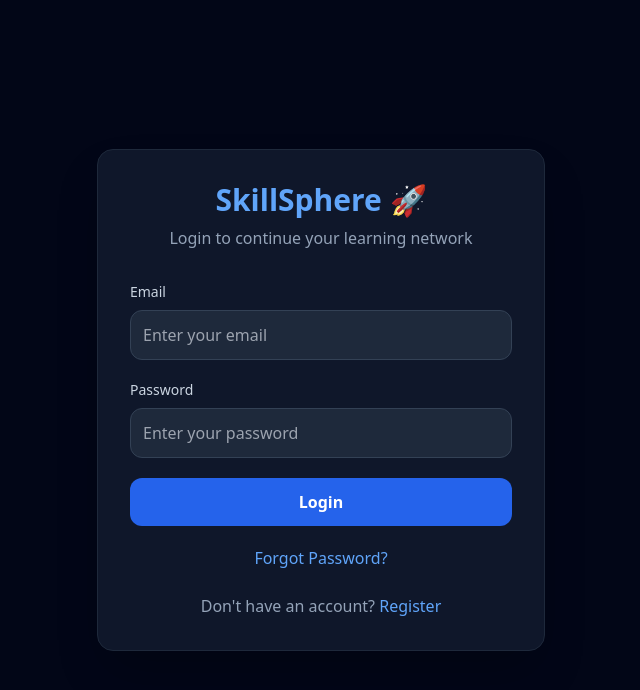
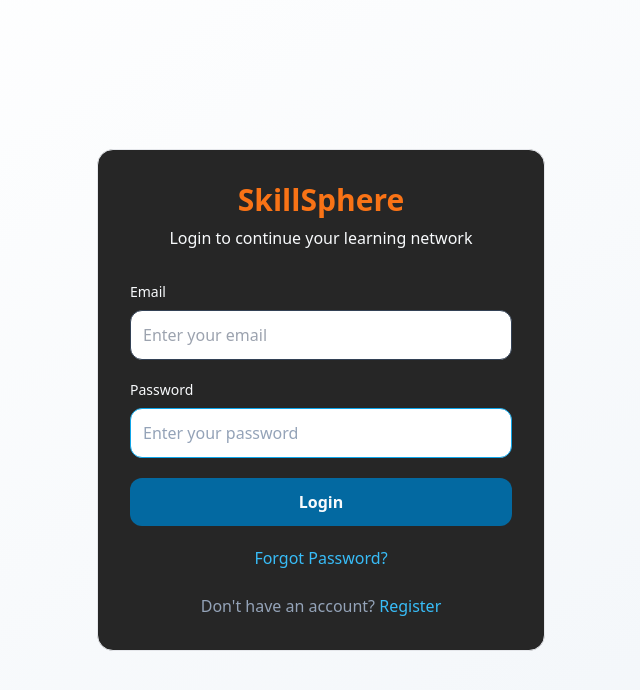
Before and after one commit to ritiknigwal/SkillSphere, a React (Vite) app in the folder client/: page /login in a window 1280 px wide. Shown: the top 690 px of the page, without its empty margins (319-959 px from the left). Built offline with nearby package versions, Linux system fonts and the light colour scheme; no server answers.

Commit message:
Update authentication UI theme

```diff
--- a/client/src/pages/Login.jsx
+++ b/client/src/pages/Login.jsx
@@ -54,30 +54,31 @@ function Login() {
   };
 
   return (
-    <div className="min-h-screen bg-slate-950 flex items-center justify-center px-4">
-      <div className="w-full max-w-md bg-slate-900 border border-slate-800 rounded-2xl p-8 shadow-2xl">
-        <div className="text-center mb-8">
-          <h1 className="text-3xl font-bold text-blue-400">SkillSphere 🚀</h1>
-          <p className="text-slate-400 mt-2">
+    // <div className="min-h-screen bg-slate-950 flex items-center justify-center px-4">
+         <div className="min-h-screen bg-gradient-to-br from-white via-slate-50 to-slate-100 flex items-center justify-center px-4">
+         <div className="w-full max-w-md bg-neutral-800 border border-neutral-1000 rounded-2xl p-8 shadow-5xl">
+         <div className="text-center mb-8">
+          <h1 className="text-3xl font-bold text-orange-500">SkillSphere </h1>
+          <p className="text-slate-50 mt-2">
             Login to continue your learning network
           </p>
         </div>
 
         <form onSubmit={handleSubmit} className="space-y-5">
           <div>
-            <label className="block text-sm text-slate-300 mb-2">Email</label>
+            <label className="block text-sm text-slate-50 mb-2">Email</label>
             <input
               type="email"
               name="email"
               placeholder="Enter your email"
               onChange={handleChange}
               required
-              className="w-full p-3 rounded-xl bg-slate-800 border border-slate-700 text-white outline-none focus:border-blue-500"
+              className="w-full p-3 rounded-xl bg-warm-800 border border-slate-700 text-white outline-none focus:border-blue-500"
             />
           </div>
 
           <div>
-            <label className="block text-sm text-slate-300 mb-2">
+            <label className="block text-sm text-slate-50 mb-2">
               Password
             </label>
             <input
@@ -86,27 +87,28 @@ function Login() {
               placeholder="Enter your password"
               onChange={handleChange}
               required
-              className="w-full p-3 rounded-xl bg-slate-800 border border-slate-700 text-white outline-none focus:border-blue-500"
+              // className="w-full p-3 rounded-xl bg-warm-800 border border-slate-700 text-white outline-none focus:border-blue-500"
+              className="w-full p-3 rounded-xl bg-white border border-sky-500 text-slate-900 placeholder:text-slate-400 caret-sky-600 outline-none focus:border-blue-500 focus:ring-2 focus:ring-sky"
             />
           </div>
 
           <button
             type="submit"
-            className="w-full bg-blue-600 hover:bg-blue-700 py-3 rounded-xl text-white font-semibold transition"
+            className="w-full bg-sky-700 hover:bg-blue-900 py-3 rounded-xl text-slate-50 font-semibold transition"
           >
             Login
           </button>
         </form>
 
         <div className="mt-5 text-center">
-          <Link to="/forgot-password" className="text-blue-400 hover:underline">
+          <Link to="/forgot-password" className="text-sky-400 hover:underline">
             Forgot Password?
           </Link>
         </div>
 
         <p className="text-center text-slate-400 mt-6">
           Don&apos;t have an account?{" "}
-          <Link to="/register" className="text-blue-400 hover:underline">
+          <Link to="/register" className="text-sky-400 hover:underline">
             Register
           </Link>
         </p>
```
